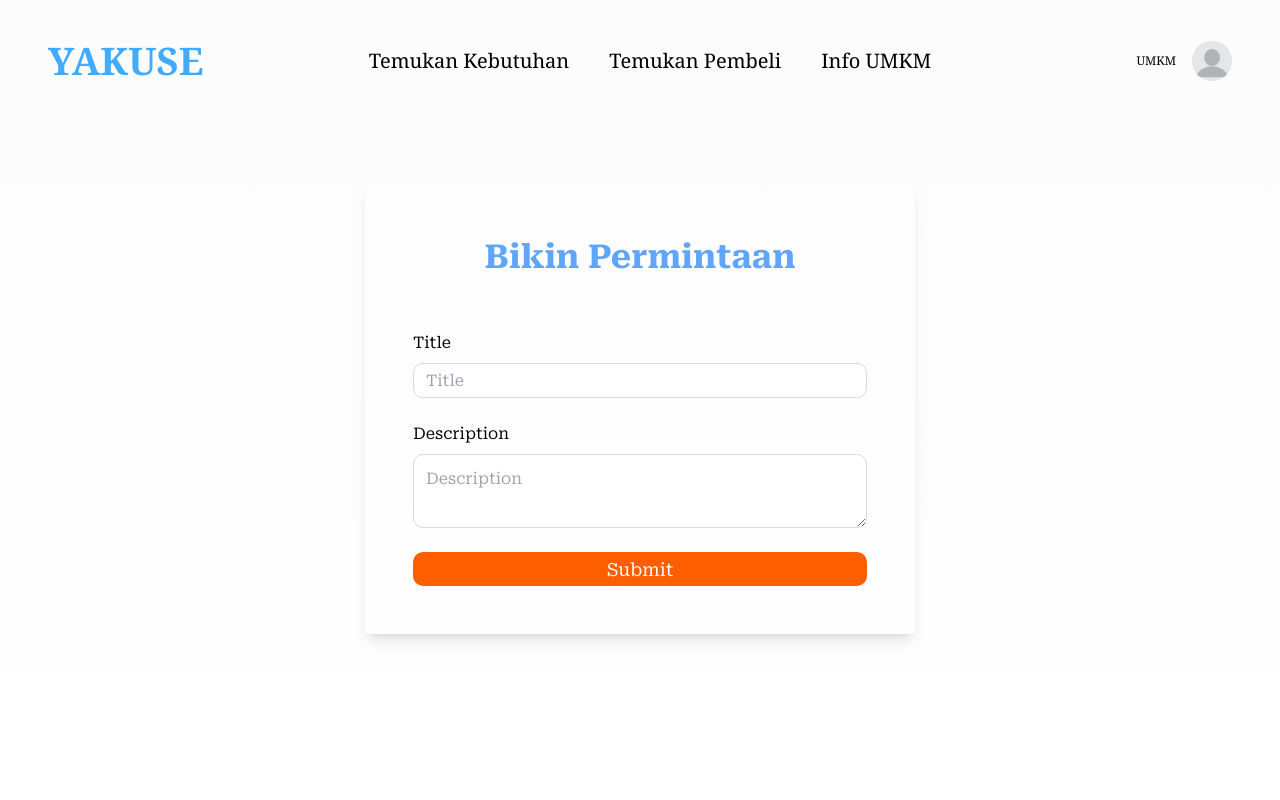
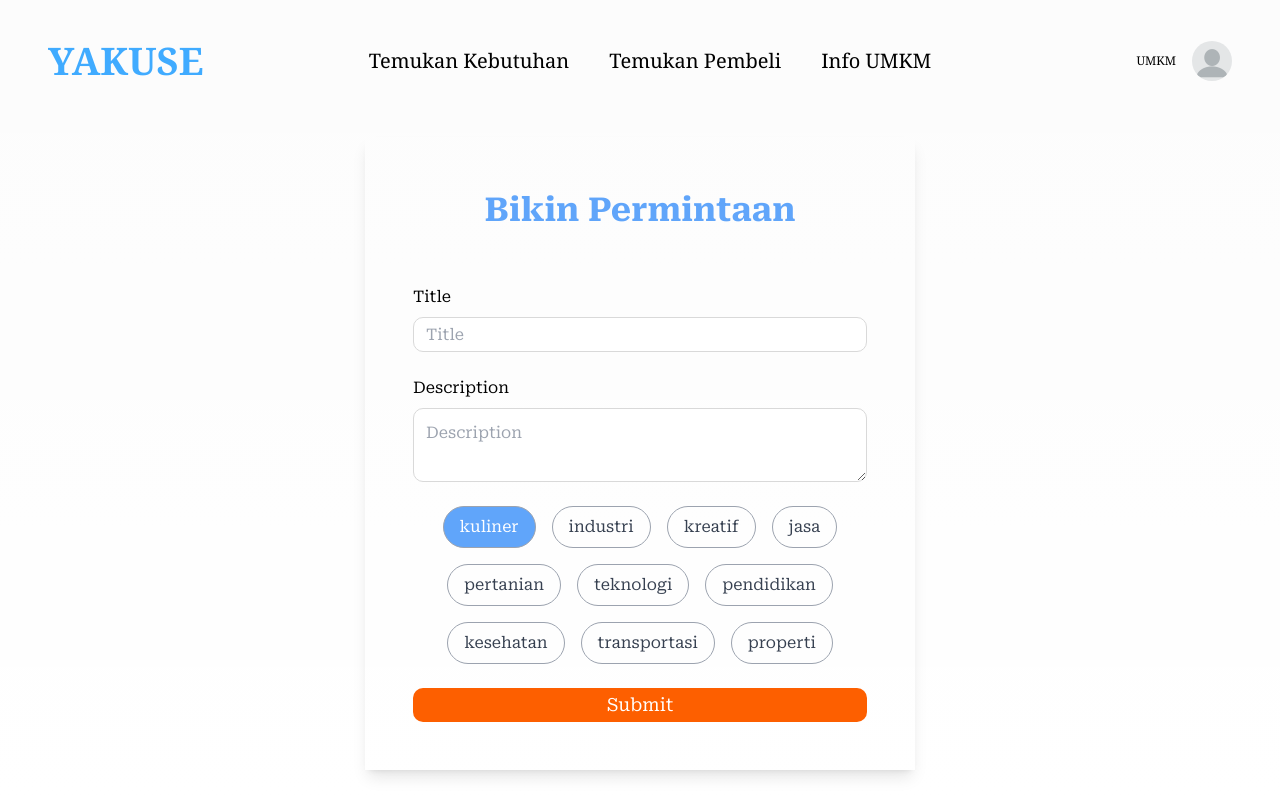
Before and after one commit to IryIndriyanto/yakuse-fe, a Next.js app: page /need-form in a window 1280 px wide. Built offline with nearby package versions, Linux system fonts and the light colour scheme; no server answers.

Commit message:
fix: add bussiness category in user need form

```diff
--- a/src/app/(form)/need-form/page.tsx
+++ b/src/app/(form)/need-form/page.tsx
@@ -17,26 +17,28 @@ const EditProfile = () => {
   const router = useRouter();
 
   const categories = [
-    "Industri",
-    "Kreatif",
-    "Pertanian",
-    "Teknologi",
-    "Pendidikan",
-    "Transportasi",
-    "Properti",
-    "Kuliner",
+    "kuliner",
+    "industri",
+    "kreatif",
+    "jasa",
+    "pertanian",
+    "teknologi",
+    "pendidikan",
+    "kesehatan",
+    "transportasi",
+    "properti",
   ];
 
   const initialValues = {
     title: "",
     description: "",
-    businessTag: "",
+    fk_business_category_id: 1,
   };
 
   const validationSchema = Yup.object({
     title: Yup.string().required("Title wajib diisi."),
     description: Yup.string().required("Deskripsi wajib diisi."),
-    businessTag: Yup.string(),
+    fk_business_category_id: Yup.number(),
   });
 
   async function handleSubmit(values: typeof initialValues) {
@@ -74,7 +76,7 @@ const EditProfile = () => {
           validationSchema={validationSchema}
           onSubmit={handleSubmit}
         >
-          {({ values, handleChange, handleSubmit }) => {
+          {({ values, handleChange, handleSubmit, setFieldValue }) => {
             return (
               <form
                 onSubmit={handleSubmit}
@@ -114,7 +116,24 @@ const EditProfile = () => {
                     className="text-red-500 text-[14px] font-[500] h-[20px] w-full"
                   />
                 </div>
-
+                <div className="flex flex-wrap justify-center gap-4">
+                  {categories.map((category, index) => (
+                    <button
+                      type="button"
+                      key={index}
+                      className={`border border-gray-400 rounded-full px-4 py-2 text-gray-700 transition ${
+                        values.fk_business_category_id === index + 1
+                          ? "bg-blue-400 text-white"
+                          : "hover:bg-gray-200"
+                      }`}
+                      onClick={() =>
+                        setFieldValue("fk_business_category_id", index + 1)
+                      }
+                    >
+                      {category}
+                    </button>
+                  ))}
+                </div>
                 <FormButton
                   text="Submit"
                   type="submit"
```
